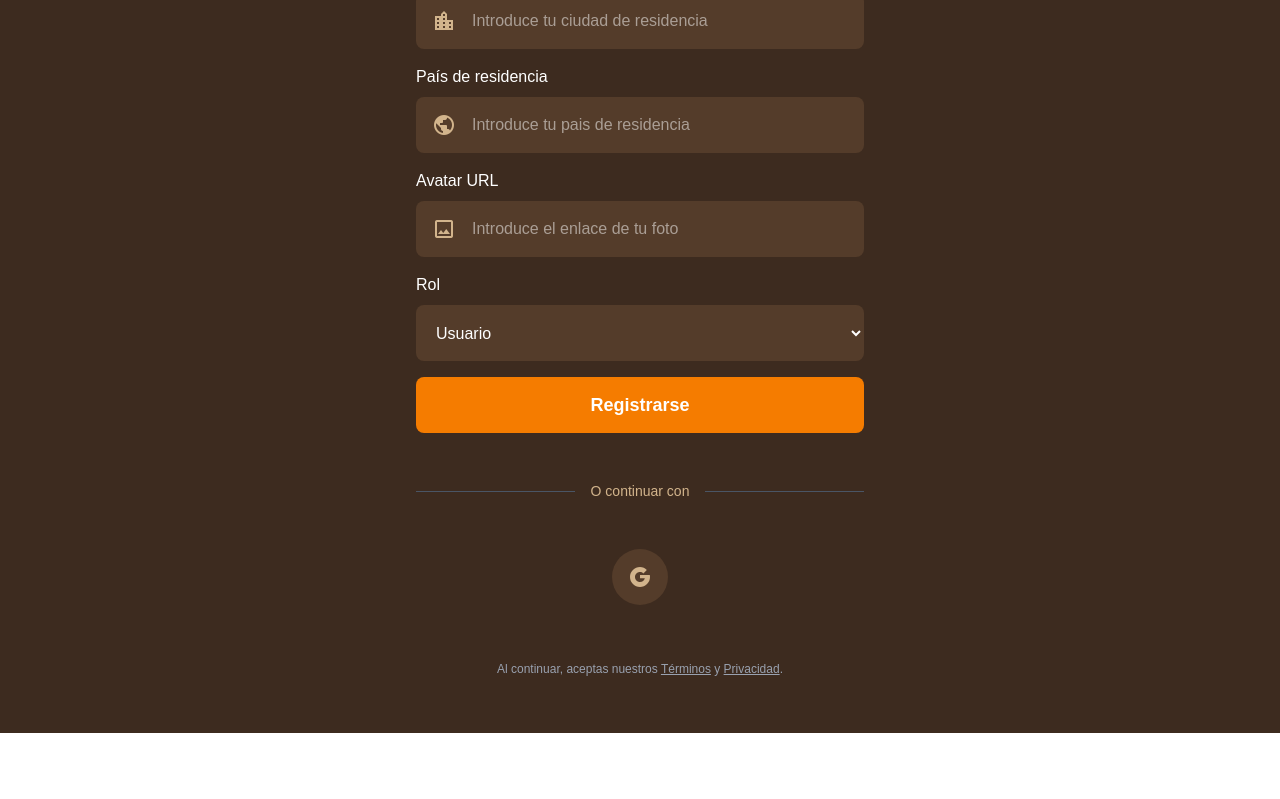
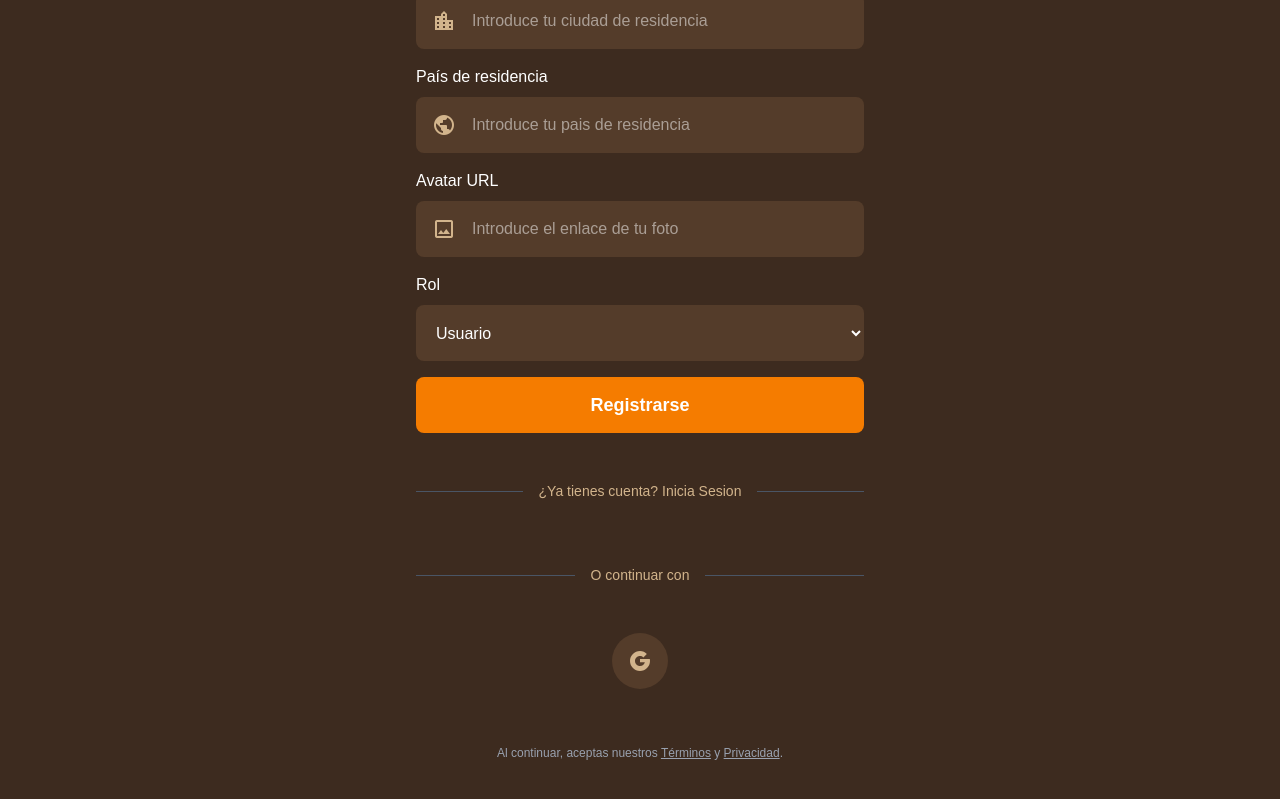
Before and after one commit to sichefgrupotres/SiChefFront, a Next.js app in the folder sicheffront/: page /register in a window 1280 px wide. Shown: the part 1106-1905 px from the top of the page. Before the commit the page ends 1839 px from the top, so only its background shows below. Built offline with nearby package versions, Linux system fonts and the light colour scheme.

Commit message:
Agregando footer al formulario de Registro

```diff
--- a/sicheffront/src/components/auth/RegisterForm.tsx
+++ b/sicheffront/src/components/auth/RegisterForm.tsx
@@ -120,7 +120,13 @@ const RegisterForm = () => {
             Registrarse
           </button>
         </form>
-
+<div className="relative flex items-center py-4">
+                    <div className="grow border-t border-gray-600"></div>
+                    <span className="mx-4 text-[#D2B48C] text-sm">
+                        ¿Ya tienes cuenta? Inicia Sesion
+                    </span>
+                    <div className="grow border-t border-gray-600"></div>
+                </div>
        {/* Divider Google */}
       <div className="relative flex items-center py-4">
         <div className="grow border-t border-gray-600"></div>
```
